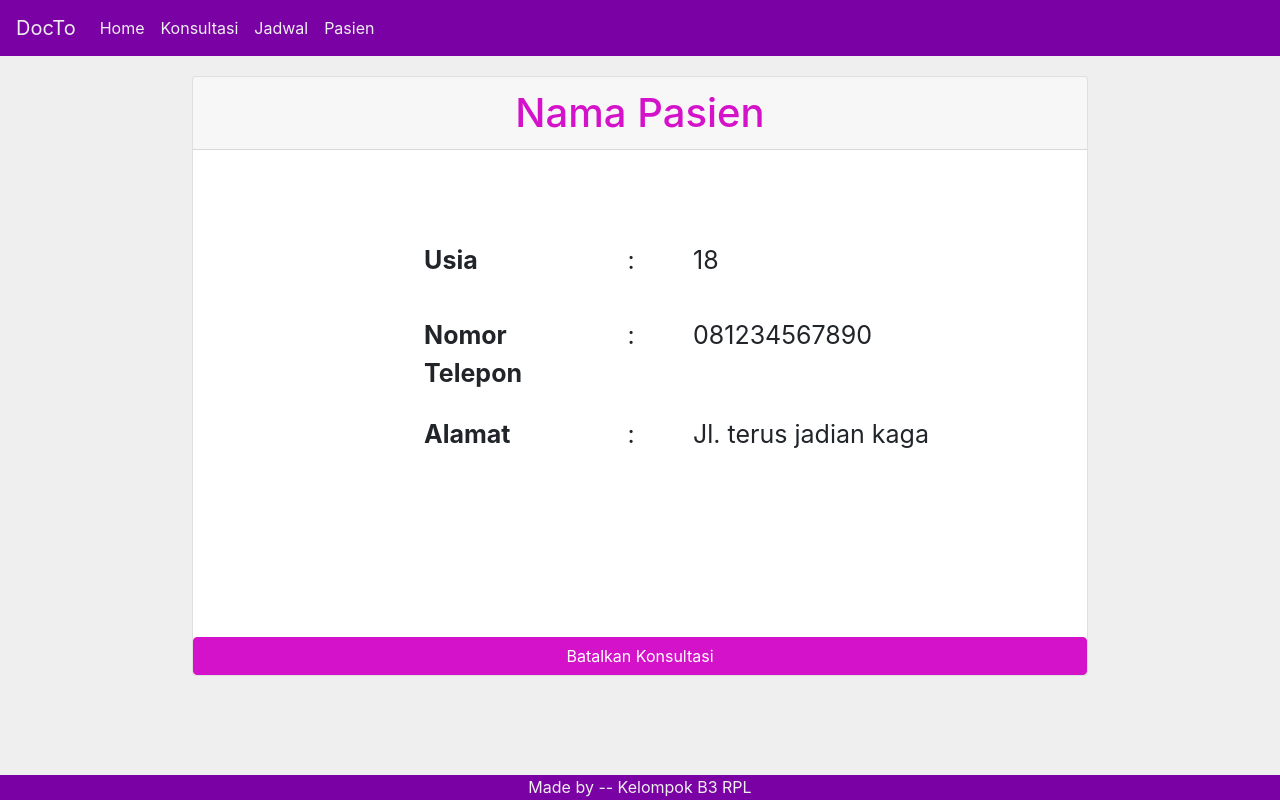
After one commit to bendknee/SE_DocTo, a Django app: page /patient/detail/ in a window 1280 px wide. The commit adds this page. Run offline with Django 3.2, Linux system fonts and the light colour scheme; some libraries are stand-ins or nearby versions.

Commit message:
Added patient detail html and css

```diff
--- /dev/null
+++ b/patient_list/static/css/detail.css
@@ -0,0 +1,41 @@
+.card {
+    /* position: relative; */
+    margin: auto;
+    width: 70vw;
+    height: 75vh;
+    background-color: white;
+
+}
+
+.btn-primary {
+    background-color: #d312ca !important;
+    border-color: #d312ca !important;
+
+}
+
+.card-header {
+    color: #d312ca;
+    text-align: center;
+}
+
+.card-body {
+    margin: 20px;
+    font-size: 25px;
+}
+
+.table {
+    margin-top: 40px;
+    margin-left: 22%;
+}
+
+.titik2 {
+    width: 25%;
+}
+
+td {
+    height: 75px;
+}
+
+.theader {
+    font-weight: bold;
+}
--- /dev/null
+++ b/patient_list/templates/patient_list/detail.html
@@ -0,0 +1,40 @@
+{% extends 'base.html' %}
+{% load static %}
+
+{% block title %} - Detail Pasien {% endblock %}
+
+{% block content %}
+<link rel="stylesheet" type="text/css" href="{% static 'css/detail.css' %}" />
+<div class="container-fluid">
+<div class="card">
+    <h1 class="card-header">Nama Pasien</h1>
+    <div class="card-body">
+        <table class="table table-borderless">
+            <tbody>
+                <tr>
+                    <td class="theader">Usia</td>
+                    <td>:</td>
+                    <td>18</td>
+                </tr>
+            </tbody>
+            <tbody>
+                <tr>
+                    <td class="titik2 theader">Nomor Telepon</td>
+                    <td>:</td>
+                    <td>081234567890</td>
+                </tr>
+            </tbody>
+            <tbody>
+                <tr>
+                    <td class="theader">Alamat</td>
+                    <td>:</td>
+                    <td>Jl. terus jadian kaga</td>
+                </tr>
+            </tbody>
+        </table>
+
+    </div>
+    <a class="btn btn-primary" href="list.html">Batalkan Konsultasi</a>
+</div>
+</div>
+{% endblock %}
--- a/patient_list/urls.py
+++ b/patient_list/urls.py
@@ -3,4 +3,5 @@ from . import views
 
 urlpatterns = [
     path('', views.showList, name="patient_list"),
+    path('detail/', views.showDetail, name="patient_detail"),
 ]
--- a/patient_list/views.py
+++ b/patient_list/views.py
@@ -4,3 +4,6 @@ from django.shortcuts import render
 
 def showList(request):
     return render(request, 'patient_list/list.html', {})
+
+def showDetail(request):
+    return render(request, 'patient_list/detail.html', {})
--- a/static/css/base.css
+++ b/static/css/base.css
@@ -1,5 +1,6 @@
 body {
     background-color: #efefef !important;
+    padding-bottom: 50px;
 }
 
 .navbar-color {
@@ -18,7 +19,8 @@ body {
 }
 
 .footer {
+    height: 25px;
     background-color: #7a02a4;
     color: #efefef;
-    margin-top: 10px;
+    text-align: center;
 }
--- a/templates/base.html
+++ b/templates/base.html
@@ -4,15 +4,15 @@
 <head>
     <meta charset="utf-8" />
     <meta http-equiv="X-UA-Compatible" content="IE=edge">
-    <title>DocTo</title>
+    <title>
+    DocTo {% block title %} {% endblock %}
+    </title>
     <meta name="viewport" content="width=device-width, initial-scale=1">
     <link rel="stylesheet" type="text/css" href="{% static 'css/base.css' %}" />
     <link rel="stylesheet" type="text/css" href="https://stackpath.bootstrapcdn.com/bootstrap/4.1.3/css/bootstrap.min.css">
     <script src="https://code.jquery.com/jquery-3.3.1.slim.min.js" integrity="sha384-q8i/X+965DzO0rT7abK41JStQIAqVgRVzpbzo5smXKp4YfRvH+8abtTE1Pi6jizo" crossorigin="anonymous"></script>
     <script src="https://cdnjs.cloudflare.com/ajax/libs/popper.js/1.14.3/umd/popper.min.js" integrity="sha384-ZMP7rVo3mIykV+2+9J3UJ46jBk0WLaUAdn689aCwoqbBJiSnjAK/l8WvCWPIPm49" crossorigin="anonymous"></script>
     <script src="https://stackpath.bootstrapcdn.com/bootstrap/4.1.3/js/bootstrap.min.js" integrity="sha384-ChfqqxuZUCnJSK3+MXmPNIyE6ZbWh2IMqE241rYiqJxyMiZ6OW/JmZQ5stwEULTy" crossorigin="anonymous"></script>
-    {% block static %}
-    {% endblock %}
     <!-- <script src="main.js"></script> -->
 </head>
 <body>
@@ -23,17 +23,17 @@
         </button>
         <div class="collapse navbar-collapse" id="navbarNavAltMarkup">
           <div class="navbar-nav">
-            <a class="nav-item nav-link" href="#">Home <span class="sr-only">(current)</span></a>
+            <a class="nav-item nav-link" href="#">Home </a>
             <a class="nav-item nav-link" href="#">Konsultasi</a>
             <a class="nav-item nav-link" href="#">Jadwal</a>
-            <a class="nav-item nav-link" href="#">Pasien</a>
+            <a class="nav-item nav-link" href="{% url 'patient_list' %}">Pasien</a>
           </div>
         </div>
     </nav>
       {% block content %}
 
       {% endblock %}
-      <footer class="footer">
+      <footer class="footer fixed-bottom">
         Made by -- Kelompok B3 RPL
       </footer>
 </body>
```
Also changed, not shown: patient_list/static/css/list.css (+22 -2 lines), patient_list/templates/patient_list/list.html (+11 -16 lines).
